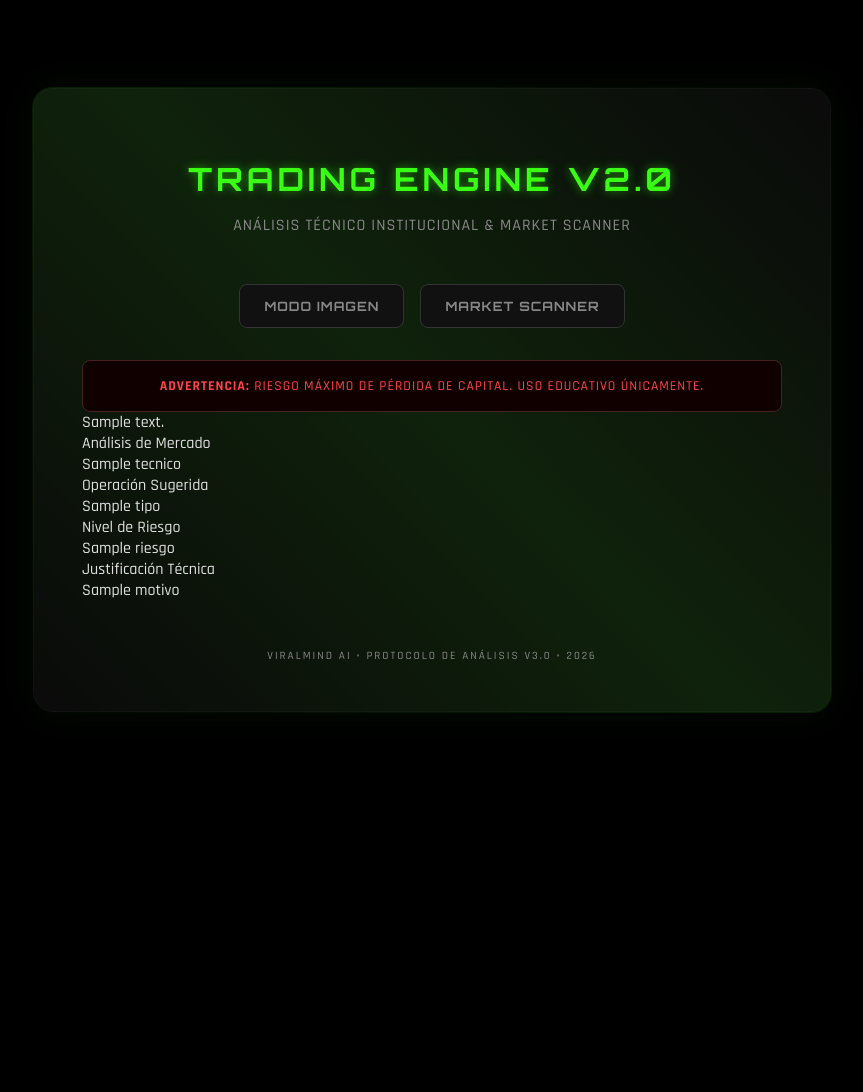
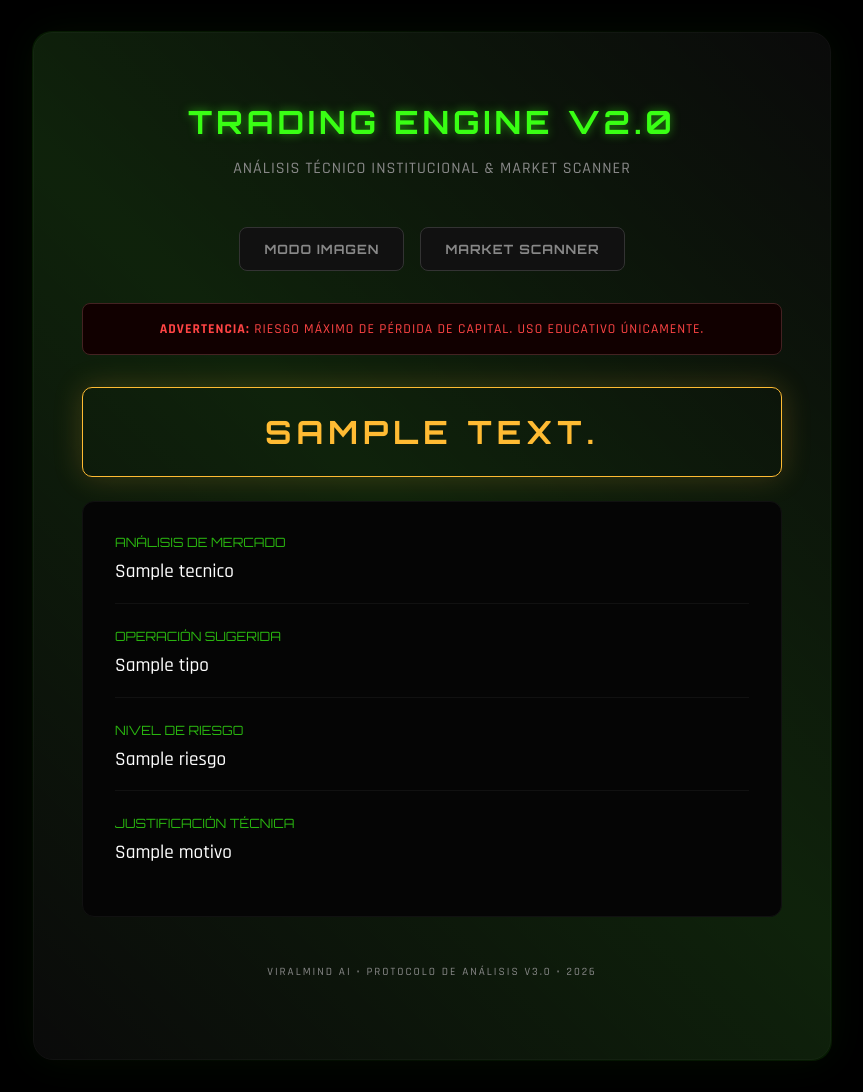
Before and after one commit to sebastiandeoroortega/tradersf, a Flask app: template templates/index.html in a window 1280 px wide. Shown: the whole page, without its empty margins (208-1071 px from the left). Before the commit the page ends 713 px from the top, so only its background shows below. Run offline with Flask 3, Linux system fonts and the light colour scheme; the template is opened without the code that fills it: most values are stand-ins (such as "Sample title", 1, 10 or a date in 2020).

Commit message:
Fix: Restore missing CSS and refine UI layout for index.html

```diff
--- a/templates/index.html
+++ b/templates/index.html
@@ -148,6 +148,90 @@
             letter-spacing: 1px;
         }
 
+        .image-preview {
+            width: 100%;
+            margin-bottom: 2rem;
+            border-radius: 12px;
+            overflow: hidden;
+            border: 1px solid #222;
+            box-shadow: 0 0 20px rgba(57, 255, 20, 0.1);
+        }
+
+        .image-preview img {
+            width: 100%;
+            display: block;
+            opacity: 0.9;
+            transition: opacity 0.3s;
+        }
+
+        .image-preview img:hover {
+            opacity: 1;
+        }
+
+        .signal-badge {
+            text-align: center;
+            padding: 1.5rem;
+            border-radius: 10px;
+            font-family: 'Orbitron', sans-serif;
+            font-weight: 700;
+            font-size: 2rem;
+            letter-spacing: 5px;
+            margin-bottom: 1.5rem;
+            text-transform: uppercase;
+        }
+
+        .signal-go {
+            box-shadow: 0 0 30px rgba(57, 255, 20, 0.2);
+            border: 1px solid var(--neon-green);
+            color: var(--neon-green);
+        }
+
+        .signal-stop {
+            box-shadow: 0 0 30px rgba(255, 68, 68, 0.2);
+            border: 1px solid #ff4444;
+            color: #ff4444;
+        }
+
+        .signal-wait {
+            box-shadow: 0 0 30px rgba(255, 187, 51, 0.2);
+            border: 1px solid #ffbb33;
+            color: #ffbb33;
+        }
+
+        .result-box {
+            background-color: #050505;
+            padding: 2rem;
+            border-radius: 12px;
+            border: 1px solid #111;
+        }
+
+        .result-item {
+            margin-bottom: 1.5rem;
+            border-bottom: 1px solid #111;
+            padding-bottom: 1rem;
+        }
+
+        .result-item:last-child {
+            border-bottom: none;
+            margin-bottom: 0;
+        }
+
+        .label {
+            color: var(--neon-green);
+            font-family: 'Orbitron', sans-serif;
+            font-size: 0.8rem;
+            text-transform: uppercase;
+            margin-bottom: 0.5rem;
+            display: block;
+            opacity: 0.7;
+        }
+
+        .content {
+            font-size: 1.2rem;
+            line-height: 1.5;
+            color: #fff;
+        }
+
         /* V2.0 Dual Mode Styles */
         .mode-selector {
             display: flex;
@@ -263,6 +347,13 @@
             color: var(--text-dim);
             text-transform: uppercase;
             letter-spacing: 2px;
+            padding-bottom: 2rem;
+        }
+
+        /* Responsive Fixes */
+        body {
+            align-items: flex-start;
+            padding: 2rem 0;
         }
     </style>
 </head>
@@ -316,7 +407,7 @@
             ERROR: {{ result.error }}
         </div>
         {% else %}
-        <div class="result-card">
+        <div class="result-card" style="margin-top: 2rem;">
 
             {% if mode == 'image' and result.filename %}
             <!-- Previsualización de la Imagen -->
```
